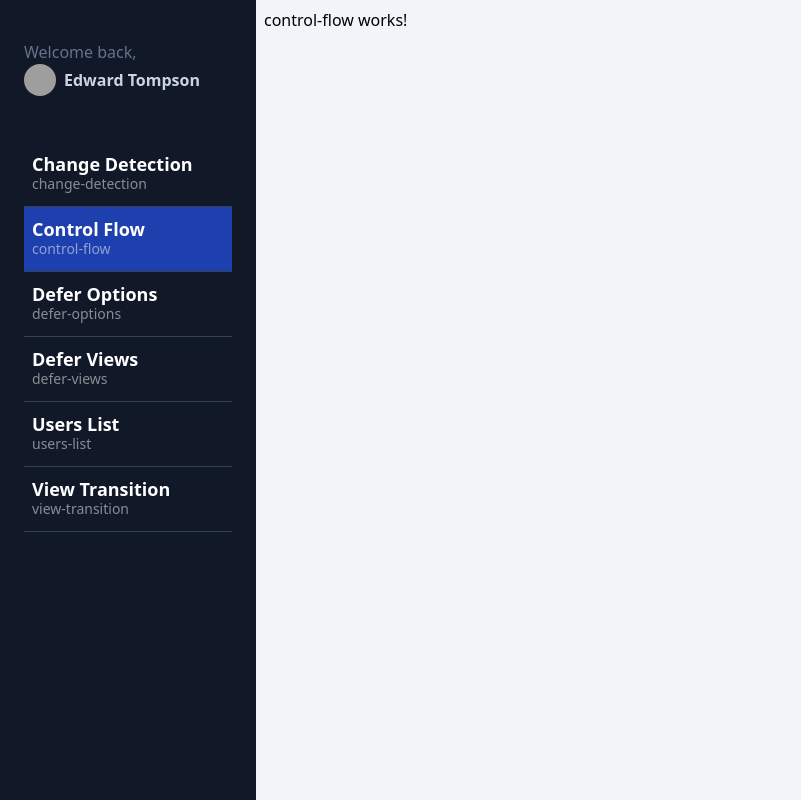
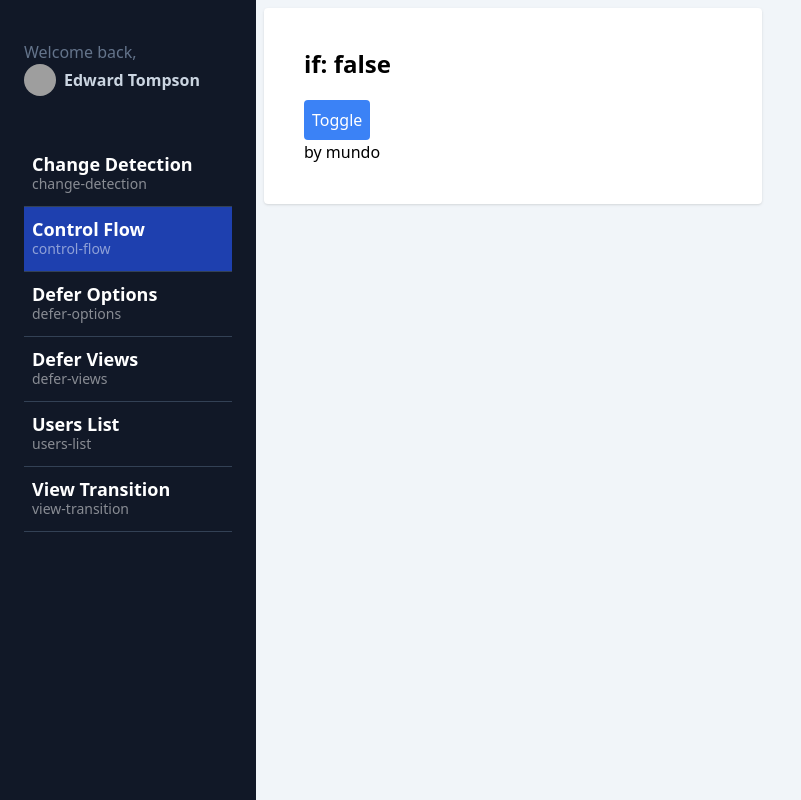
Before and after one commit to mapcsasystem/angular17-nuevas-caracteristicas, an Angular app: page /dashboard/control-flow in a window 1280 px wide. Shown: the whole page, without its empty margins (0-801 px from the left). Built offline with nearby package versions, Linux system fonts and the light colour scheme; grey boxes are pictures that could not be loaded.

Commit message:
@if{}@else{}

```diff
--- a/src/app/dashboard/pages/control-flow/control-flow.component.html
+++ b/src/app/dashboard/pages/control-flow/control-flow.component.html
@@ -1 +1,19 @@
-<p>control-flow works!</p>
+<section class="grid grid-cols-1 md:grid-cols-2 gap-3">
+
+  <div class="bg-white rounded shadow p-10">
+    <h2 class="text-2xl font-bold mb-5">if: {{ showContent() }}</h2>
+
+
+    <button class="p-2 bg-blue-500 rounded text-white" (click)="toggleContent()">
+      Toggle
+    </button>
+
+    @if (showContent()) {
+    <p>Hola Mundo</p>
+    }@else {
+    <p>by mundo</p>
+    }
+
+  </div>
+
+</section>
--- a/src/app/dashboard/pages/control-flow/control-flow.component.ts
+++ b/src/app/dashboard/pages/control-flow/control-flow.component.ts
@@ -1,4 +1,4 @@
-import { Component } from '@angular/core';
+import { Component, signal } from '@angular/core';
 import { CommonModule } from '@angular/common';
 
 @Component({
@@ -6,8 +6,12 @@
   standalone: true,
   imports: [CommonModule],
   templateUrl: './control-flow.component.html',
-  styleUrl: './control-flow.component.scss'
+  styleUrl: './control-flow.component.scss',
 })
 export class ControlFlowComponent {
+  public showContent = signal<boolean>(false);
 
+  public toggleContent(): void {
+    this.showContent.update((value) => !value);
+  }
 }
```
